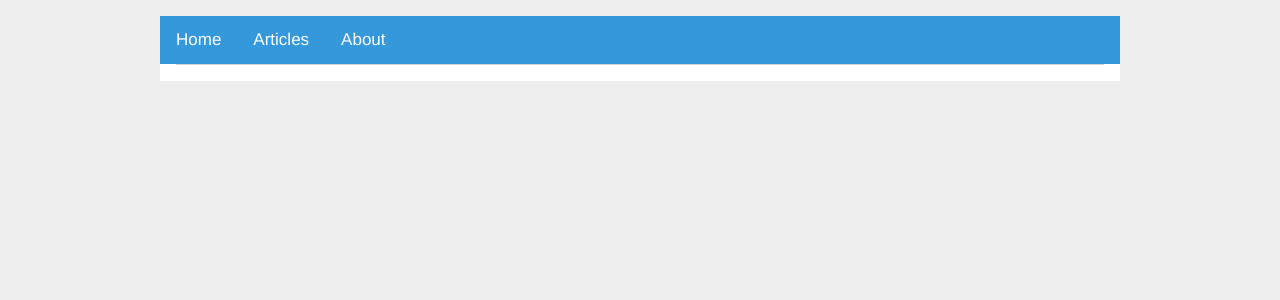
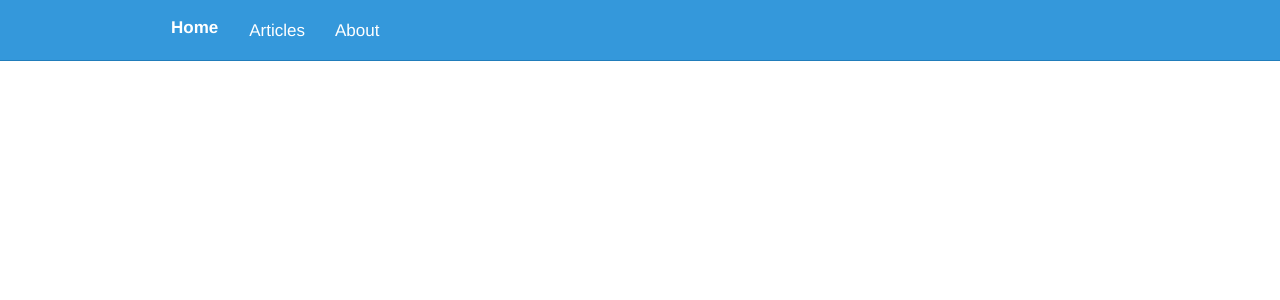
Before and after one commit to Kar98/rcblog, a Flask app: page /about in a window 1280 px wide. Shown: the top 300 px of the page. Run offline with Flask 2, Linux system fonts and the light colour scheme; some libraries are stand-ins or nearby versions.

Commit message:
Fixed up the navbar and added containers

```diff
--- a/flaskr/templates/base.html
+++ b/flaskr/templates/base.html
@@ -1,31 +1,30 @@
 <!doctype html>
 <title>{% block title %}{% endblock %} - Rory</title>
-<link rel="stylesheet" href="{{ url_for('static', filename='style.css') }}">
-<link rel="stylesheet" href="{{ url_for('static', filename='navbar.css') }}">
 
-<div class="navbar">
+<link rel="stylesheet" href="{{ url_for('static', filename='shintori.css') }}">
+
+<div class="navbar navbar-inverse navbar-static-top">
+  <div class="container">
   <div class = "navbar-header">
     {% if g.endpoint == "index" %}
-    <a class="active" href="/">RC Software</a>
+    <a class="active navbar-brand" href="/">RC Software</a>
     {% else %}
-    <a href="/">Home</a>
+    <a class="navbar-brand" href="/">Home</a>
     {% endif %}
   </div>
 
-  <div class="navbar-items">
-  {% if g.endpoint == "articles" %}
-  <a class = "active" href="/articles">Articles</a>
-  {% else %}
-  <a href="/articles">Articles</a>
-  {% endif %}
+    <div class="collapse navbar-collapse js-navbar-collapse">
+    <ul class="navbar-nav nav">
+      <li>
+      <a href="/articles">Articles</a>
+      </li>
+      <li>
+      <a href="/about">About</a>
+      </li>
+    </ul>
+    </div>
+    </div>
 
-
-  {% if g.endpoint == "about" %}
-  <a class = "active" href="/about">About</a>
-  {% else %}
-  <a href="/about">About</a>
-  {% endif %}
-  </div>
 </div>
 <section class="content">
   <header>
```
